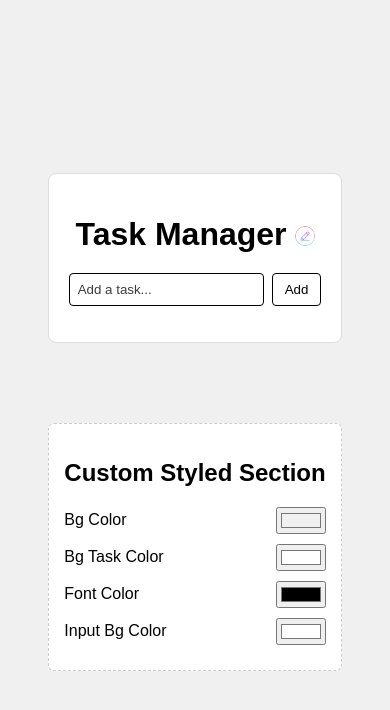
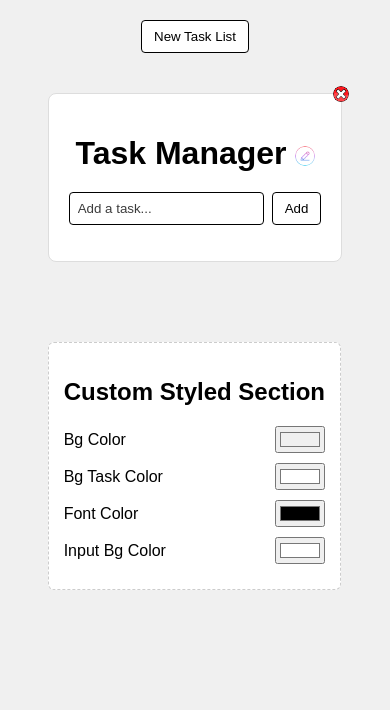
Before and after one commit to davinoctavian/task-manager, a React (Vite) app: page / in a window 390 px wide. Shown: the top 710 px of the page. Built offline with nearby package versions, Linux system fonts and the light colour scheme.

Commit message:
added multiple task manager compatibility and adjust style

```diff
--- a/dev-dist/sw.js
+++ b/dev-dist/sw.js
@@ -82,7 +82,7 @@ define(['./workbox-f87553f6'], (function (workbox) { 'use strict';
     "revision": "3ca0b8505b4bec776b69afdba2768812"
   }, {
     "url": "index.html",
-    "revision": "0.7icbuf17ujg"
+    "revision": "0.fklrrsccfm8"
   }], {});
   workbox.cleanupOutdatedCaches();
   workbox.registerRoute(new workbox.NavigationRoute(workbox.createHandlerBoundToURL("index.html"), {
--- a/src/App.tsx
+++ b/src/App.tsx
@@ -1,14 +1,19 @@
 import { useLocalStorage } from "./hooks/useLocalStorage";
-import TaskInput from "./components/TaskInput";
-import TaskList from "./components/TaskList";
+import TaskContent from "./components/TaskContent";
 import "./styles/App.css";
 import { useState } from "react";
 import Popup from "./utils/Popup";
+import { getContrastColor } from "./utils/colorUtils";
 
 interface Task {
   id: number;
   text: string;
   completed: boolean;
+}
+
+interface TaskContent {
+  title: string;
+  tasks: Task[];
 }
 
 interface Settings {
@@ -26,84 +31,123 @@ const defaultSettings = {
 };
 
 export default function App() {
-  const [tasks, setTasks] = useLocalStorage<Task[]>("tasks", []);
+  const [taskContent, setTaskContent] = useLocalStorage<TaskContent[]>(
+    "taskContent",
+    [{ title: "Task Manager", tasks: [] }],
+  );
   const [customSettings, setCustomSettings] = useLocalStorage<Settings>(
     "customSettings",
     defaultSettings,
   );
-  const [title, setTitle] = useLocalStorage<string>("title", "Task Manager");
-  const [draftTitle, setDraftTitle] = useState(title);
+  const [draftTitle, setDraftTitle] = useState("");
   const [isEditingTitle, setIsEditingTitle] = useState(false);
   const [isEditingTask, setIsEditingTask] = useState<number | null>(null);
   const [draftTaskText, setDraftTaskText] = useState("");
+  const [editingTaskIndex, setEditingTaskIndex] = useState<number | null>(null);
 
-  const addTask = (text: string) => {
-    setTasks([...tasks, { id: Date.now(), text, completed: false }]);
+  const addTask = (text: string, index: number) => {
+    const newTaskContent = [...taskContent];
+    newTaskContent[index].tasks.push({
+      id: Date.now(),
+      text,
+      completed: false,
+    });
+    setTaskContent(newTaskContent);
   };
 
-  const checkTask = (id: number) => {
-    setTasks(
-      tasks.map((t) => (t.id === id ? { ...t, completed: !t.completed } : t)),
+  const checkTask = (id: number, index: number) => {
+    const newTaskContent = [...taskContent];
+    const taskIndex = newTaskContent[index].tasks.findIndex((t) => t.id === id);
+    if (taskIndex !== -1) {
+      newTaskContent[index].tasks[taskIndex].completed =
+        !newTaskContent[index].tasks[taskIndex].completed;
+    }
+    setTaskContent(newTaskContent);
+  };
+
+  const editTask = (id: number, index: number) => {
+    setIsEditingTask(id);
+    setEditingTaskIndex(index);
+    setDraftTaskText(
+      taskContent[index].tasks.find((t) => t.id === id)?.text || "",
     );
   };
 
-  const editTask = (id: number) => {
-    setIsEditingTask(id);
-    setDraftTaskText(tasks.find((t) => t.id === id)?.text || "");
-  };
-
-  const saveTask = (id: number) => {
+  const saveTask = (id: number, index: number) => {
     if (isEditingTask !== null) {
-      setTasks(
-        tasks.map((t) => (t.id === id ? { ...t, text: draftTaskText } : t)),
+      const newTaskContent = [...taskContent];
+      const taskIndex = newTaskContent[index].tasks.findIndex(
+        (t) => t.id === id,
       );
+      if (taskIndex !== -1) {
+        newTaskContent[index].tasks[taskIndex].text = draftTaskText;
+      }
+      setTaskContent(newTaskContent);
       setIsEditingTask(null);
       setDraftTaskText("");
     }
   };
 
-  const deleteTask = (id: number) => {
-    setTasks(tasks.filter((t) => t.id !== id));
+  const deleteTask = (id: number, index: number) => {
+    setTaskContent((prev) => {
+      const newTaskContent = [...prev];
+      newTaskContent[index].tasks = newTaskContent[index].tasks.filter(
+        (t) => t.id !== id,
+      );
+      return newTaskContent;
+    });
   };
 
-  const openPopupTitle = () => {
-    setDraftTitle(title);
+  const openPopupTitle = (index: number) => {
+    setEditingTaskIndex(index);
+    setDraftTitle(taskContent[index].title);
     setIsEditingTitle(true);
   };
 
-  const saveTitle = () => {
-    setTitle(draftTitle);
+  const saveTitle = (index: number) => {
+    const newTaskContent = [...taskContent];
+    newTaskContent[index].title = draftTitle;
+    setTaskContent(newTaskContent);
     setIsEditingTitle(false);
   };
+  const buttonColor = getContrastColor(customSettings.fontColor);
 
   return (
     <div className="app" style={{ backgroundColor: customSettings.bgColor }}>
-      <div
-        className="content"
-        style={{ backgroundColor: customSettings.bgTaskColor }}
+      <button
+        className="add-button"
+        style={{
+          color: customSettings.fontColor,
+          backgroundColor: buttonColor,
+          borderColor: customSettings.fontColor,
+        }}
+        onClick={() => {
+          setTaskContent([...taskContent, { title: "Task List", tasks: [] }]);
+        }}
       >
-        <h1 style={{ color: customSettings.fontColor }}>
-          {title}
-          <img
-            className="edit-icon"
-            src="/icon-edit.png"
-            alt="edit"
-            onClick={openPopupTitle}
-          ></img>
-        </h1>
-        <TaskInput
-          onAdd={addTask}
-          fontColor={customSettings.fontColor}
-          inputBgColor={customSettings.inputBgColor}
+        New Task List
+      </button>
+      <div className="content-container">
+        <div className="tasklist-content">
+          {taskContent &&
+            taskContent.map((content, index) => (
+              <TaskContent
+                key={index}
+                openPopupTitle={() => openPopupTitle(index)}
+                addTask={(text) => addTask(text, index)}
+                checkTask={(id) => checkTask(id, index)}
+                editTask={(id) => editTask(id, index)}
+                deleteTask={(id) => deleteTask(id, index)}
+                deleteTaskContent={() => {
+                  const newTaskContent = [...taskContent];
+                  newTaskContent.splice(index, 1);
+                  setTaskContent(newTaskContent);
+                }}
+                customSettings={customSettings}
+                tasks={content.tasks}
+                title={content.title}
               />
-        <TaskList
-          tasks={tasks}
-          onCheck={checkTask}
-          onDelete={deleteTask}
-          onEdit={editTask}
-          fontColor={customSettings.fontColor}
-          inputBgColor={customSettings.inputBgColor}
-        />
+            ))}
         </div>
         <div
           className="content-custom"
@@ -114,7 +158,9 @@ export default function App() {
           </h2>
           <div className="custom-setting">
             <div className="d-flex align-center justify-between gap-10 pb-10">
-            <label style={{ color: customSettings.fontColor }}>Bg Color</label>
+              <label style={{ color: customSettings.fontColor }}>
+                Bg Color
+              </label>
               <input
                 type="color"
                 value={customSettings.bgColor}
@@ -173,6 +219,7 @@ export default function App() {
             </div>
           </div>
         </div>
+      </div>
       {isEditingTitle && (
         <Popup isOpen={isEditingTitle} onClose={() => setIsEditingTitle(false)}>
           <h2>Edit Title</h2>
@@ -182,7 +229,7 @@ export default function App() {
               value={draftTitle}
               onChange={(e) => setDraftTitle(e.target.value)}
             />
-            <button onClick={() => saveTitle()}>Save</button>
+            <button onClick={() => saveTitle(editingTaskIndex!)}>Save</button>
           </div>
         </Popup>
       )}
@@ -198,7 +245,9 @@ export default function App() {
               value={draftTaskText}
               onChange={(e) => setDraftTaskText(e.target.value)}
             />
-            <button onClick={() => saveTask(isEditingTask)}>Save</button>
+            <button onClick={() => saveTask(isEditingTask, editingTaskIndex!)}>
+              Save
+            </button>
           </div>
         </Popup>
       )}
--- /dev/null
+++ b/src/components/TaskContent.tsx
@@ -0,0 +1,62 @@
+import TaskInput from "../components/TaskInput";
+import TaskList from "../components/TaskList";
+
+interface TaskContentProps {
+  openPopupTitle: () => void;
+  addTask: (text: string) => void;
+  checkTask: (id: number) => void;
+  editTask: (id: number) => void;
+  deleteTask: (id: number) => void;
+  deleteTaskContent: () => void;
+  customSettings: any;
+  tasks: any[];
+  title: string;
+}
+
+export default function TaskContent({
+  openPopupTitle,
+  addTask,
+  checkTask,
+  editTask,
+  deleteTask,
+  deleteTaskContent,
+  customSettings,
+  tasks,
+  title,
+}: TaskContentProps) {
+  return (
+    <div
+      className="content"
+      style={{ backgroundColor: customSettings.bgTaskColor }}
+    >
+      <img
+        className="delete-task-content"
+        src="/icon-delete.png"
+        alt="Delete"
+        onClick={deleteTaskContent}
+      />
+      <h1 style={{ color: customSettings.fontColor }}>
+        {title}
+        <img
+          className="edit-icon"
+          src="/icon-edit.png"
+          alt="edit"
+          onClick={openPopupTitle}
+        ></img>
+      </h1>
+      <TaskInput
+        onAdd={addTask}
+        fontColor={customSettings.fontColor}
+        inputBgColor={customSettings.inputBgColor}
+      />
+      <TaskList
+        tasks={tasks}
+        onCheck={checkTask}
+        onDelete={deleteTask}
+        onEdit={editTask}
+        fontColor={customSettings.fontColor}
+        inputBgColor={customSettings.inputBgColor}
+      />
+    </div>
+  );
+}
--- a/src/components/TaskInput.tsx
+++ b/src/components/TaskInput.tsx
@@ -15,7 +15,7 @@ export default function TaskInput({
 }: TaskInputProps) {
   const [text, setText] = useState("");
 
-  const handleSubmit = (e: React.FormEvent) => {
+  const handleSubmit = (e: React.SubmitEvent) => {
     e.preventDefault();
     if (!text.trim()) return;
     onAdd(text.trim());
--- a/src/styles/App.css
+++ b/src/styles/App.css
@@ -8,11 +8,30 @@
   width: 100%;
   height: 100%;
   display: flex;
+  flex-direction: column;
+  justify-content: flex-start;
   align-items: center;
-  justify-content: center;
+  overflow: auto;
 }
-
+.add-button {
+  margin-top: 20px;
+  border: 1px solid #aaa;
+  padding: 8px 12px;
+  background: #0077cc;
+  color: white;
+  border-radius: 4px;
+  cursor: pointer;
+}
+.content-container {
+  display: flex;
+  align-items: flex-start;
+}
+.content-container .tasklist-content {
+  display: grid;
+  grid-template-columns: 1fr 1fr;
+}
 .content {
+  position: relative;
   margin: 40px 20px;
   padding: 20px;
   border: 1px solid #ddd;
@@ -20,6 +39,16 @@
   text-align: center;
   background: #f9f9f9;
   max-width: 350px;
+}
+.content .delete-task-content {
+  position: absolute;
+  top: -8px;
+  right: -8px;
+  width: 16px;
+  height: 16px;
+  cursor: pointer;
+  background-color: #fff;
+  border-radius: 50%;
 }
 .content-custom {
   margin: 40px 20px;
@@ -109,7 +138,10 @@ h1 {
 }
 
 @media screen and (max-width: 600px) {
-  .app {
+  .content-container {
     flex-direction: column;
   }
+  .content-container .tasklist-content {
+    grid-template-columns: 1fr;
+  }
 }
```
Lines whose indentation alone changed are shown as unchanged.
